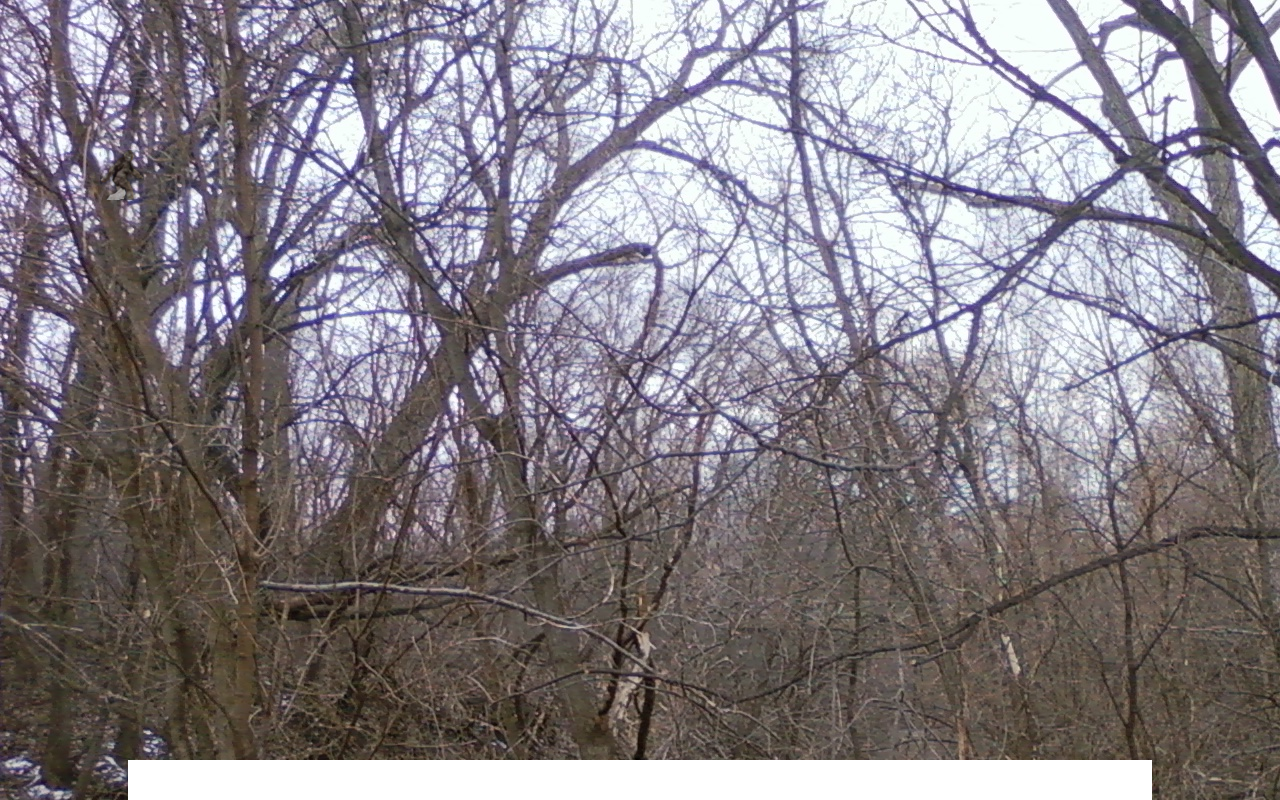
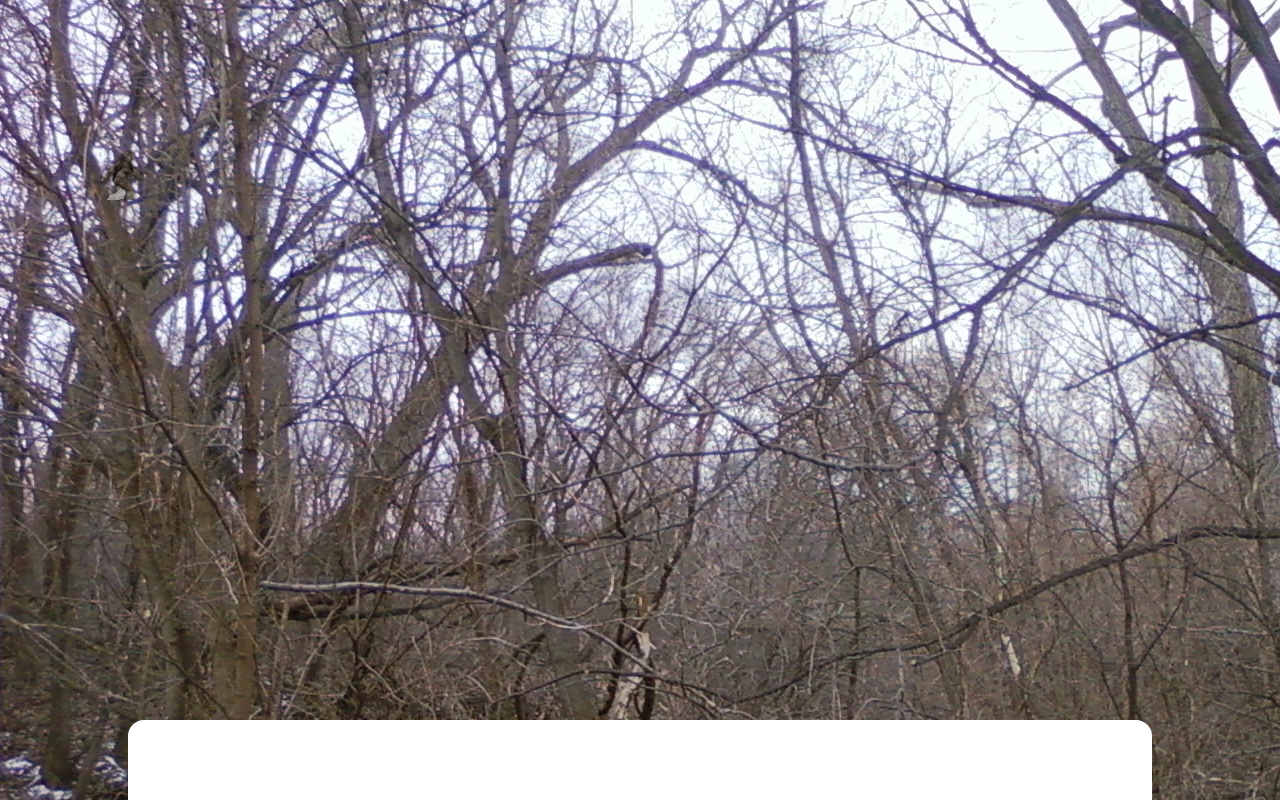
Before and after one commit to Gwcampbellthe2nd/Find-Bigfoot, a plain HTML site: page index.html in a window 1280 px wide. Drawn offline with Linux system fonts and the light colour scheme.

Commit message:
changed sizing

```diff
--- a/style.css
+++ b/style.css
@@ -6,12 +6,13 @@ div.gameBoard {
 
 div.controls {
   background-color:white;
-  height:5vh;
+  height:10vh;
   width:80%;
   bottom:0px;
   left:10%;
   right:10%;
   position: absolute;
+  border-radius: 1em 1em 0 0;
 }
 
 body {
```
